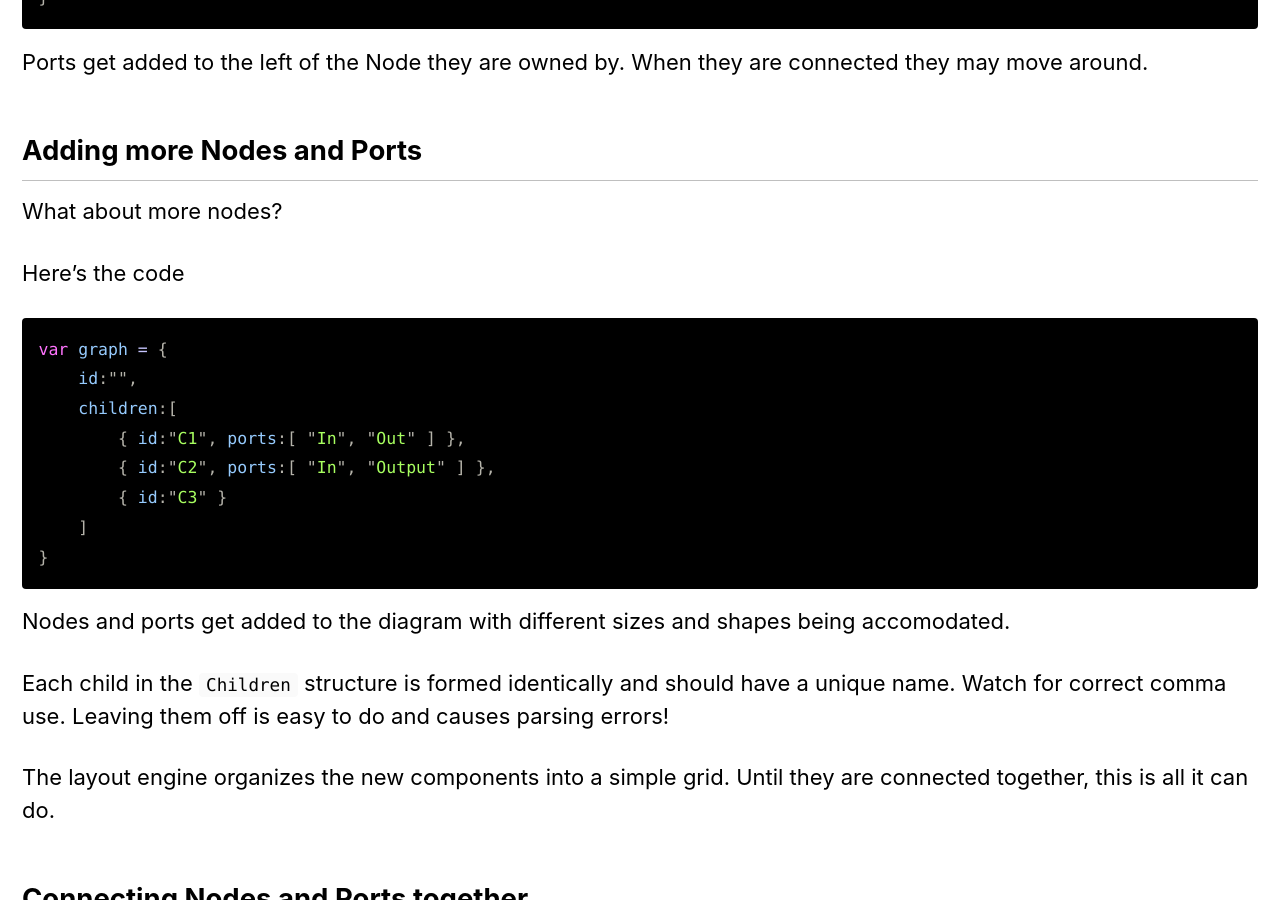
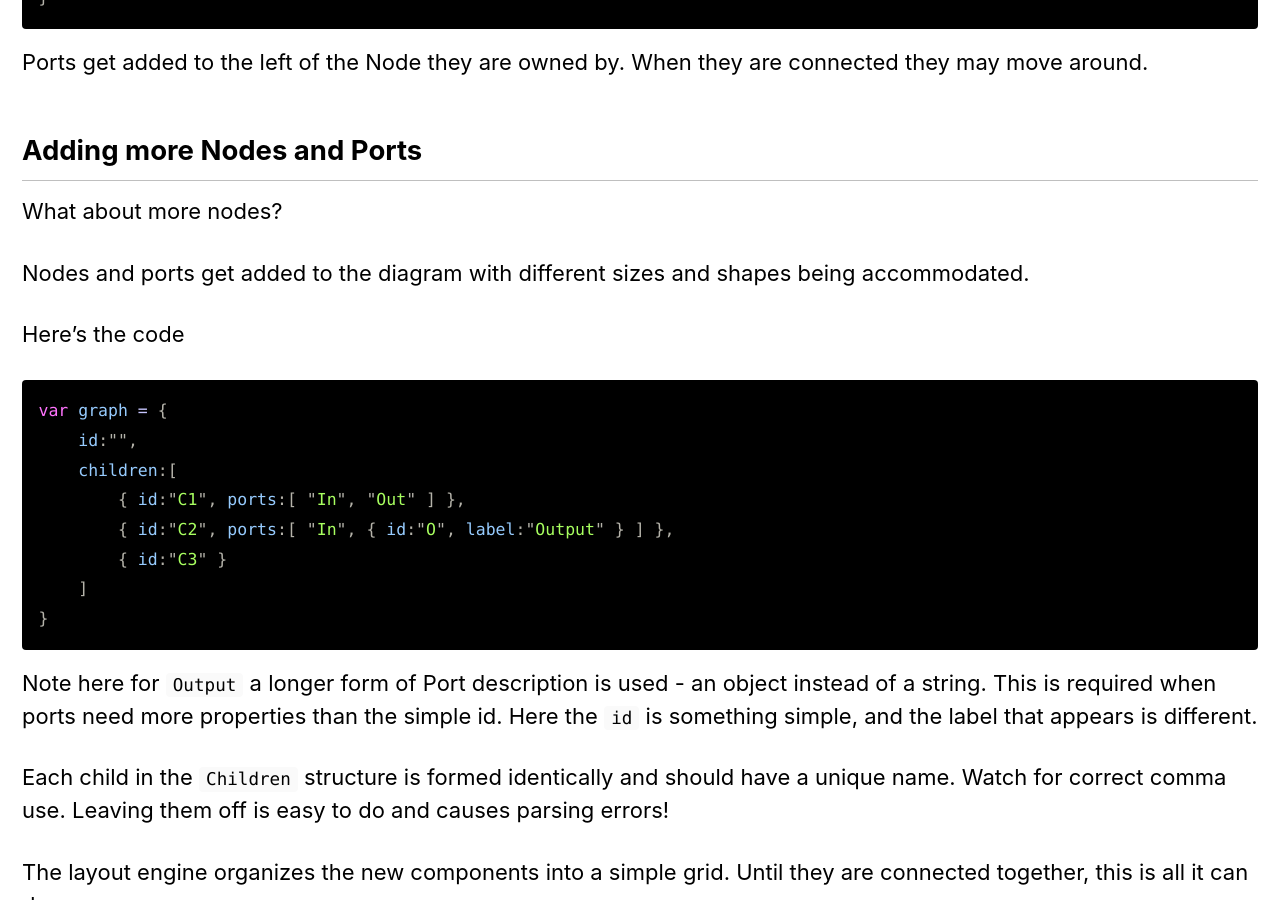
Before and after one commit to davidthings/hdelk, a Jekyll site: the page built from docs/_pages/tutorial.md, in a window 1280 px wide and 900 px high, scrolled down 2656 px. Built offline with Jekyll 4.4.1, drawn with Linux system fonts in a browser that asks for light colours; cached includes are drawn as plain includes; nearby versions of some CDN libraries; a script that is not in the unit is left out; our own code applies the rules of GitHub Pages for plain Markdown files; some of the changed text lies outside the part shown.

Commit message:
Better How it Works and Port sections

````diff
--- a/docs/_pages/tutorial.md
+++ b/docs/_pages/tutorial.md
@@ -134,13 +134,15 @@ What about more nodes?
         id:"",
         children:[
             { id:"C1", ports:[ "In", "Out" ] },
-            { id:"C2", ports:[ "In", "Output" ] },
+            { id:"C2", ports:[ "In", { id:"O", label:"Output" } ] },
             { id:"C3" }
         ]
     }
 
     hdelk.layout( graph, "more_ports" );
 </script>
+
+Nodes and ports get added to the diagram with different sizes and shapes being accommodated.
 
 Here's the code
 
@@ -149,13 +151,12 @@ var graph = {
     id:"",
     children:[
         { id:"C1", ports:[ "In", "Out" ] },
-        { id:"C2", ports:[ "In", "Output" ] },
+        { id:"C2", ports:[ "In", { id:"O", label:"Output" } ] },
         { id:"C3" }
     ]
 }
 ```
-
-Nodes and ports get added to the diagram with different sizes and shapes being accomodated.
+Note here for `Output` a longer form of Port description is used - an object instead of a string.  This is required when ports need more properties than the simple id.  Here the `id` is something simple, and the label that appears is different.
 
 Each child in the `Children` structure is formed identically and should have a unique name.  Watch for correct comma use.  Leaving them off is easy to do and causes parsing errors!
 
@@ -845,7 +846,7 @@ Common errors are not getting the labels right in edge specifications, and missi
 
 Here are two final diagrams, illustrating all of the above JSON specification techniques.
 
-This first monster is especially interesting because of its use of a complex internal port and also a variety of different edge specification styles.
+This first monster is especially interesting because of its use of a complex internal port and also a variety of different edge and port specification styles.
 
 <script>
     var dg = {
````
Also changed, not shown: docs/top.md (+55 -8 lines).
